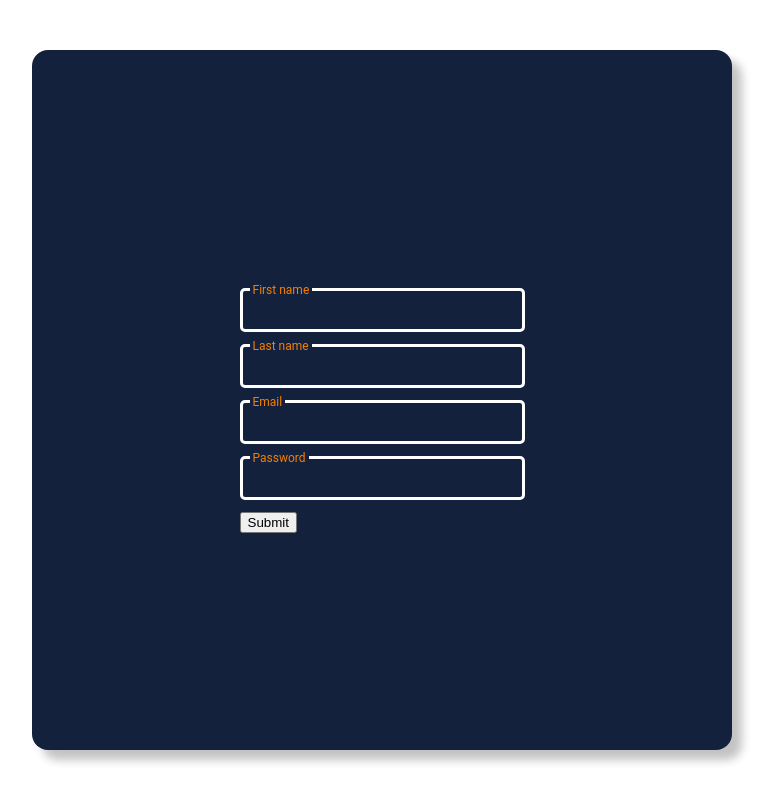
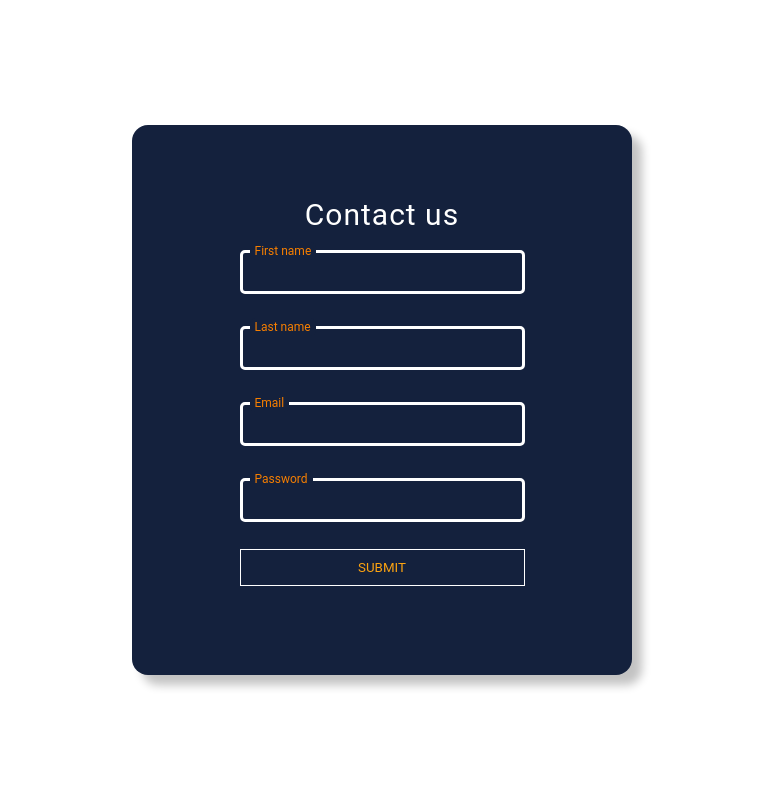
Before and after one commit to malgorzatajPL/Form-react-typescript, a React (Create React App) app: page / in a window 1280 px wide. Shown: the whole page, without its empty margins (258-1035 px from the left). Built offline with nearby package versions, Linux system fonts and the light colour scheme.

Commit message:
add style to btn submit, add header

```diff
--- a/src/components/CustomTextFieldStyle.ts
+++ b/src/components/CustomTextFieldStyle.ts
@@ -4,6 +4,7 @@ import { fontSize, theme } from '../theme/theme';
 export const CustomTextField = styled.div`
   position: relative;
 `;
+
 export const InputTextField = styled.input`
   font-family: ${theme.fontFamily.secondary};
   color: ${theme.palette.common.white}!important;
@@ -21,9 +22,6 @@ export const InputTextField = styled.input`
   :focus {
     background-color: ${theme.palette.common.main}!important;
   }
-  -internal-autofill-selected {
-    background-color: ${theme.palette.common.main}!important;
-  }
 `;
 
 export const LabelTextField = styled.div`
@@ -33,14 +31,13 @@ export const LabelTextField = styled.div`
   font-family: ${theme.fontFamily.main};
   font-size: ${fontSize(12)};
   background-color: ${theme.palette.common.main};
-  padding: 3px;
+  padding: 3px 5px;
   left: 10px;
-  top: -7px;
+  top: 12px;
+  border-radius: 5px;
 `;
 export const Error = styled.div`
   color: ${theme.palette.common.red};
   font-family: ${theme.fontFamily.main};
   margin-top: -8px;
 `;
-
-export const Submit = styled.div``;
--- a/src/components/MainComponent.style.ts
+++ b/src/components/MainComponent.style.ts
@@ -1,9 +1,9 @@
 import styled from 'styled-components';
-import { theme } from '../theme/theme';
+import { fontSize, theme } from '../theme/theme';
 
 export const MainComponentStyle = styled.div`
-  width: 700px;
-  height: 700px;
+  width: 500px;
+  height: 550px;
   background-color: ${theme.palette.common.main};
   border-radius: 16px;
   box-shadow: 10px 10px 10px ${theme.palette.common.light};
@@ -11,3 +11,27 @@ export const MainComponentStyle = styled.div`
   justify-content: center;
   align-items: center;
 `;
+
+export const Header = styled.h1`
+  color: ${theme.palette.common.white};
+  font-family: ${theme.fontFamily.main};
+  font-size: ${fontSize(30)};
+  letter-spacing: 1px;
+  text-align: center;
+`;
+
+export const Form = styled.form`
+  display: flex;
+  flex-direction: column;
+`;
+
+export const Submit = styled.button`
+  padding: 10px 20px;
+  color: ${theme.palette.common.secondary};
+  font-family: ${theme.fontFamily.main};
+  background-color: ${theme.palette.common.main};
+  border: 1px solid ${theme.palette.common.white};
+  text-transform: uppercase;
+  margin: 15px 0;
+  cursor: pointer;
+`;
--- a/src/components/MainComponent.tsx
+++ b/src/components/MainComponent.tsx
@@ -6,7 +6,12 @@ import {
   InputTextField,
   LabelTextField,
 } from './CustomTextFieldStyle';
-import { MainComponentStyle } from './MainComponent.style';
+import {
+  Form,
+  Header,
+  MainComponentStyle,
+  Submit,
+} from './MainComponent.style';
 
 export default function MainComponent() {
   const {
@@ -20,7 +25,8 @@ export default function MainComponent() {
   };
   return (
     <MainComponentStyle>
-      <form onSubmit={handleSubmit(onSubmit)}>
+      <Form onSubmit={handleSubmit(onSubmit)}>
+        <Header>Contact us</Header>
         <CustomTextField>
           <LabelTextField>First name</LabelTextField>
           <InputTextField
@@ -68,8 +74,8 @@ export default function MainComponent() {
           />
           <Error>{errors.password && 'Password is required'}</Error>
         </CustomTextField>
-        <input type='submit' />
-      </form>
+        <Submit type='submit'>Submit</Submit>
+      </Form>
     </MainComponentStyle>
   );
 }
--- a/src/index.css
+++ b/src/index.css
@@ -127,6 +127,3 @@ table {
   border-collapse: collapse;
   border-spacing: 0;
 }
-input::selection {
-  background-color: '' !important;
-}
```
